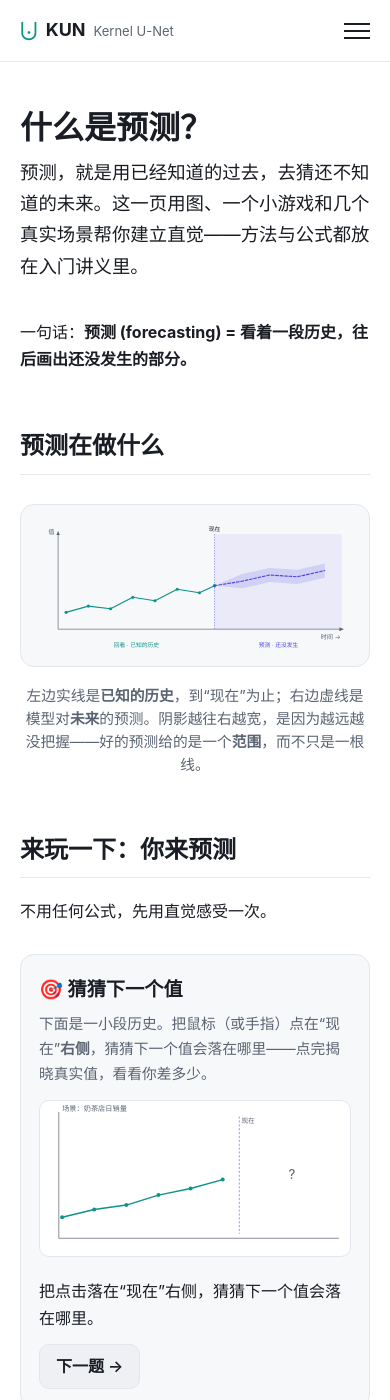
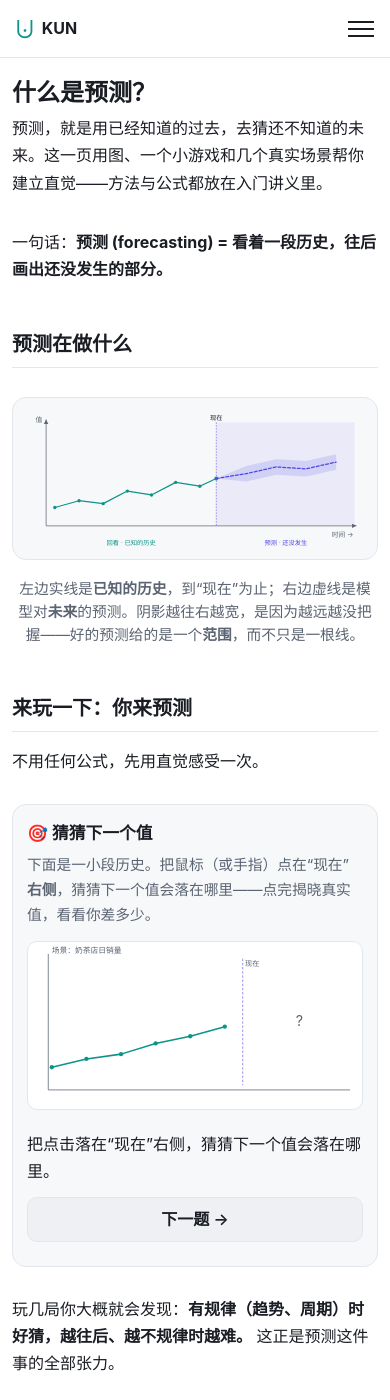
Before and after one commit to JiangYou2025/kun, a Jekyll site: the page built from zh/forecasting.md, in a window 390 px wide and 1400 px high. Built offline with Jekyll 4.4.1, drawn with Linux system fonts in a browser that asks for light colours.

Commit message:
Add comprehensive mobile responsive framework
- Hamburger menu: X animation on toggle
- Typography: scaled font sizes for mobile (720px) and small phone (400px)
- Cards: single-column on phone
- Buttons: full-width on mobile
- Tables: horizontal scroll with touch support
- Figures: single-column grid on phone
- Code blocks: reduced padding and font size
- Pager: vertical stack on mobile
- Footer: centered column layout
- Game widget: vertical layout for controls
- Timeline filters: compact tags
- Small phone (400px): hide brand subtitle, tighter padding

```diff
--- a/assets/css/main.css
+++ b/assets/css/main.css
@@ -176,16 +176,84 @@
 #tl-ctrl:checked~.tl-table tbody tr:not(.r-ctrl),
 #tl-cs:checked~.tl-table tbody tr:not(.r-cs){display:none}
 
-/* Mobile nav */
+/* ═══ Mobile-first responsive ═══ */
+
+/* Tablet (≤900px) — already handled for hist-wrap above */
+
+/* Mobile nav + layout (≤720px) */
 @media (max-width:720px){
+  /* Hamburger menu */
   .nav-toggle-label{display:block;margin-left:auto;cursor:pointer;width:26px;height:20px;position:relative}
   .nav-toggle-label span,.nav-toggle-label span::before,.nav-toggle-label span::after{
     content:"";position:absolute;left:0;width:26px;height:2px;background:var(--text);transition:.2s}
   .nav-toggle-label span{top:9px}
   .nav-toggle-label span::before{top:-7px}
   .nav-toggle-label span::after{top:7px}
+  .nav-toggle:checked ~ .nav-toggle-label span{background:transparent}
+  .nav-toggle:checked ~ .nav-toggle-label span::before{top:0;transform:rotate(45deg)}
+  .nav-toggle:checked ~ .nav-toggle-label span::after{top:0;transform:rotate(-45deg)}
   .site-nav{display:none;flex-basis:100%;flex-direction:column;align-items:flex-start;gap:12px;margin:8px 0 4px}
   .nav-toggle:checked ~ .site-nav{display:flex}
   .lang-switch{border-left:none;padding-left:0;margin-left:0}
-  .hero h1{font-size:2rem}
+
+  /* Typography */
+  .hero h1{font-size:1.8rem}
+  .hero p{font-size:1rem}
+  .page-title{font-size:1.5rem}
+  .content h2{font-size:1.25rem}
+  .content h3{font-size:1.05rem}
+  .lead{font-size:1rem}
+
+  /* Content spacing */
+  .content{padding:20px 16px 60px}
+  .bar{padding:10px 16px;gap:12px}
+
+  /* Cards: single column on phone */
+  .cards{grid-template-columns:1fr;gap:12px;margin:20px 0}
+  .card{padding:16px}
+
+  /* Buttons */
+  .btn-row{gap:8px;margin:20px 0}
+  .btn{padding:10px 14px;font-size:.9rem;width:100%;text-align:center}
+
+  /* Tables: horizontal scroll */
+  .content table{display:block;overflow-x:auto;-webkit-overflow-scrolling:touch;white-space:nowrap}
+
+  /* Figures */
+  .fig-2{grid-template-columns:1fr;gap:12px}
+  .fig svg{padding:8px}
+
+  /* Code blocks */
+  pre{padding:12px 14px;font-size:.82em;border-radius:8px}
+  code{font-size:.85em}
+
+  /* Blockquote */
+  blockquote{padding:.5em .8em;margin:1em 0}
+
+  /* Pager (prev/next) */
+  .pager{flex-direction:column;gap:8px}
+  .pager a{text-align:center}
+  .pager .next{margin-left:0}
+
+  /* Footer */
+  .site-footer .bar{flex-direction:column;gap:8px;text-align:center;padding:16px}
+
+  /* Game widget */
+  .game{padding:14px}
+  .game .bar2{flex-direction:column;align-items:stretch}
+  .game .score{margin-left:0;text-align:center}
+
+  /* Timeline filters */
+  .tl-tabs{gap:6px}
+  .tl-tabs label{padding:5px 10px;font-size:.82rem}
 }
+
+/* Small phone (≤400px) */
+@media (max-width:400px){
+  .hero h1{font-size:1.5rem}
+  .brand strong{font-size:16px}
+  .brand-sub{display:none}
+  .content{padding:16px 12px 48px}
+  .card{padding:12px}
+  pre{font-size:.78em;padding:10px}
+}
```
